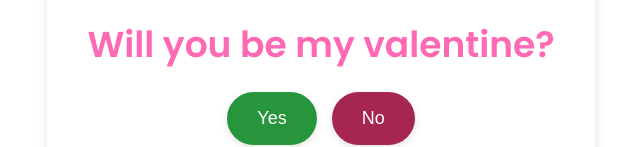
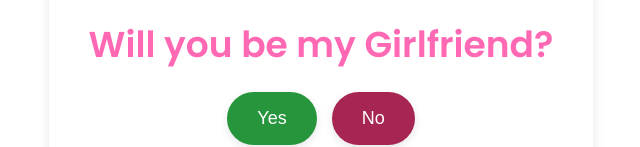
Before and after one commit to Pheaktra098/Love, a plain HTML site: page index.html in a window 1280 px wide. Shown: the part 469-616 px from the top of the page, without its empty margins (319-959 px from the left). Drawn offline with Linux system fonts and the light colour scheme.

Commit message:
Update index.html

```diff
--- a/index.html
+++ b/index.html
@@ -13,7 +13,7 @@
         src="https://media.tenor.com/TUVAE2M_wz4AAAAi/chubby-tonton.gif"
         alt="tonton"
       />
-      <p class="title">Will you be my valentine?</p>
+      <p class="title">Will you be my Girlfriend?</p>
       <div class="buttons">
         <button type="button" class="btn btn-yes">Yes</button>
         <button type="button" class="btn btn-no">No</button>
```
